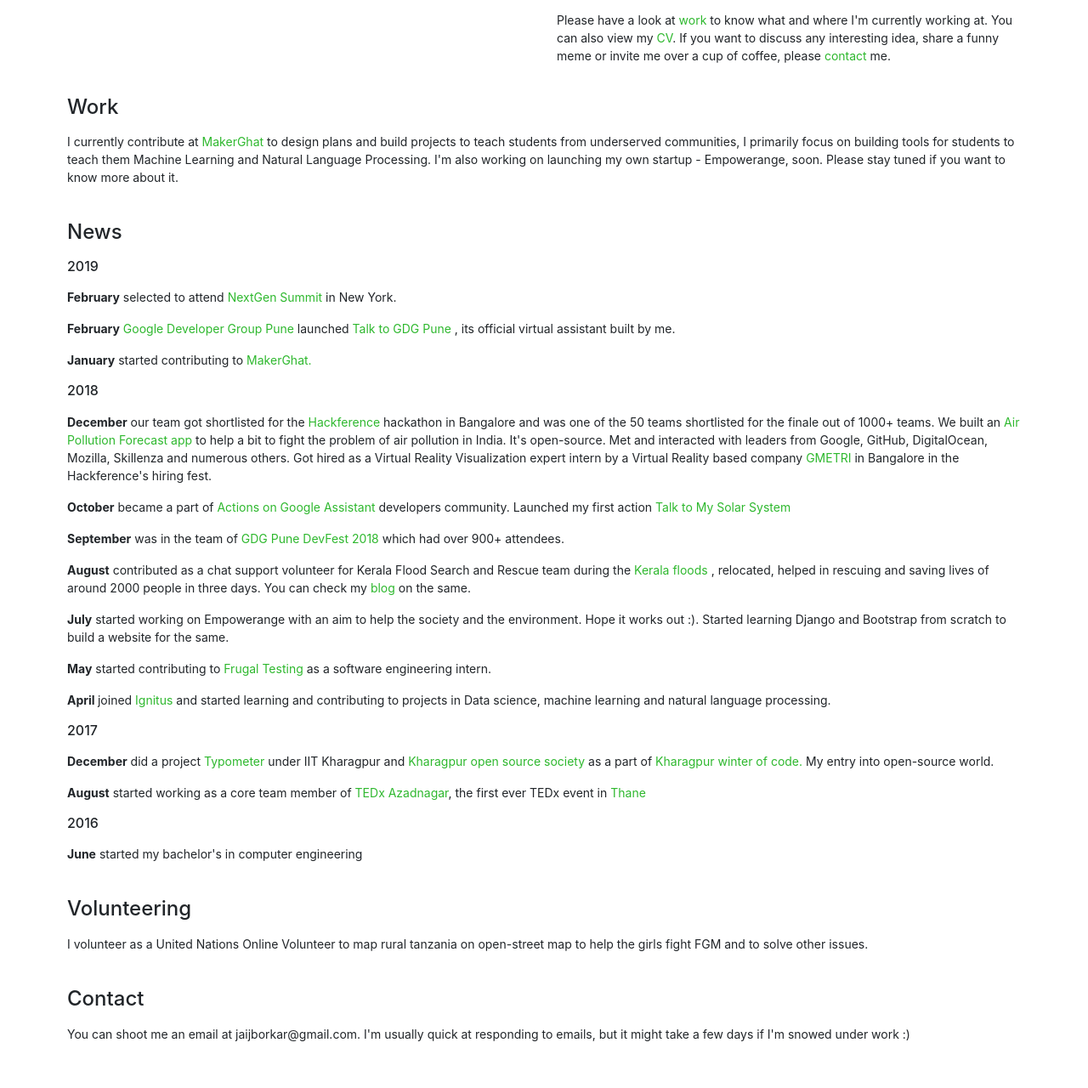
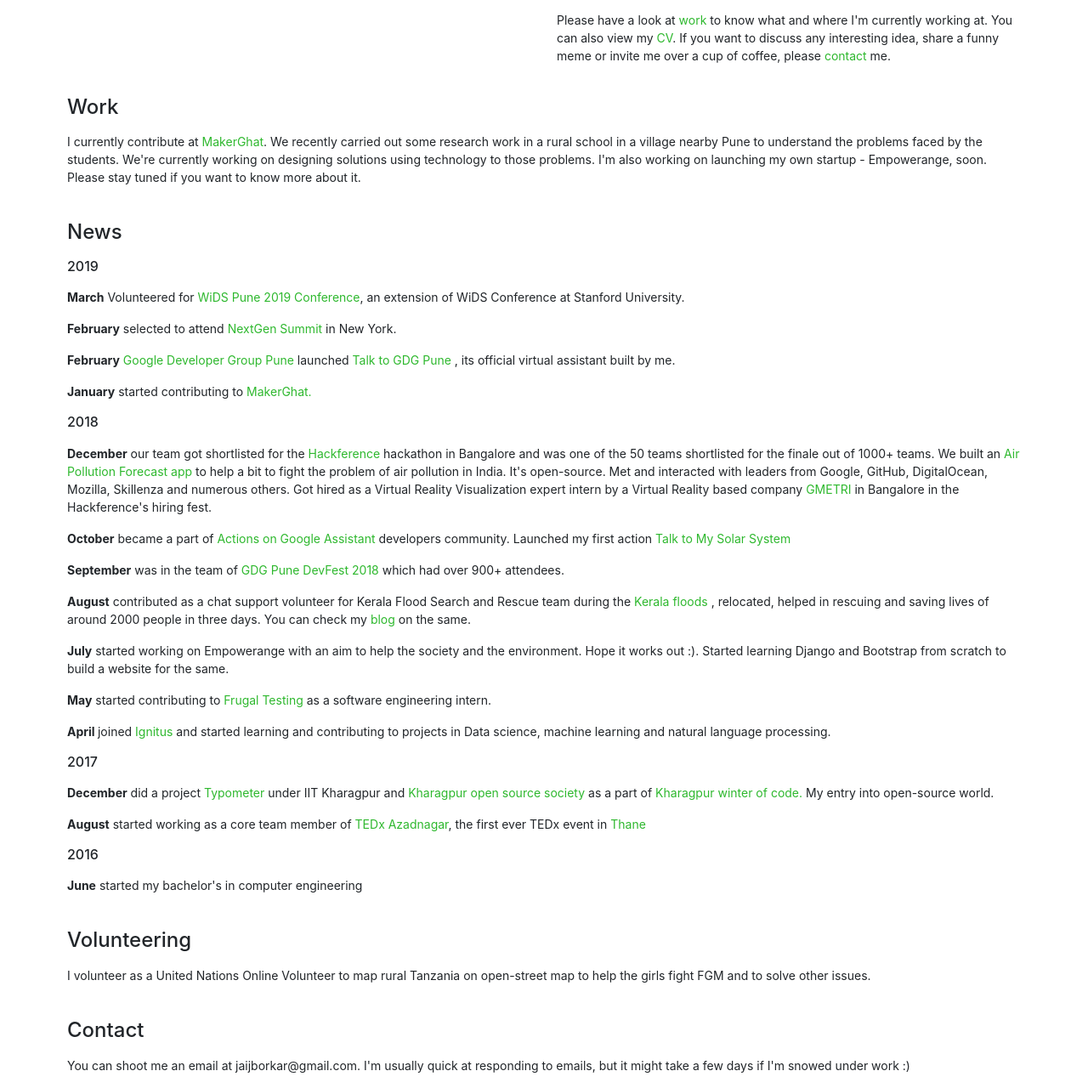
Before and after one commit to jaydeepborkar/jaydeepborkar.github.io, a plain HTML site: page index.html in a window 1280 px wide. Shown: the part 403-1683 px from the top of the page at 85% size. Before the commit the page ends 1646 px from the top, so only its background shows below. Drawn offline with nearby package versions, Linux system fonts and the light colour scheme.

Commit message:
major changes

```diff
--- a/index.html
+++ b/index.html
@@ -57,7 +57,7 @@
 				<a class="nav-item" href="#About">About</a>
 				<a class="nav-item" href="#work">Work</a>
 				<a class="nav-item" href="https://dev.to/jaydeepborkar" target="blank">Blog</a>
-				<a class="nav-item" href="https://docs.google.com/document/d/15OlRDZ7lxWopnhR8iNPRRSYA1BD4x1w5nhmh6qOYyY0/edit?usp=sharing">CV</a>
+				<a class="nav-item" href="assets/resume/resume.pdf" target="blank">CV</a>
 				<a class="nav-item" href="#news">News</a>
 				<a class="nav-item" href="#volunteering">Volunteering</a>
 				<a class="nav-item" href="#contact">Contact</a>
@@ -100,7 +100,7 @@
 
   <div class="work container" hspace="20" id="work">
         <h4>Work</h4>
-     <p><div class="a">I currently contribute at <a href="https://makerghat.org/" target="blank">MakerGhat</a> to design plans and build projects to teach students from underserved communities, I primarily focus on building tools for students to teach them Machine Learning and Natural Language Processing.
+     <p><div class="a">I currently contribute at <a href="https://makerghat.org/" target="blank">MakerGhat</a>. We recently carried out some research work in a rural school in a village nearby Pune to understand the problems faced by the students. We're currently working on designing solutions using technology to those problems.
 	    I'm also working on launching my own startup - Empowerange, soon. Please stay tuned if you want to know more about it.
  	 </div>
     </p>
@@ -115,6 +115,7 @@
         <h4>News</h4>
     <p><h6>2019</h6></p>
 	<div class="a">
+        <p><b>March</b><hspace="20px"> Volunteered for <a href="https://sites.google.com/view/widspune2019/about" target="blank">WiDS Pune 2019 Conference</a>, an extension of WiDS Conference at Stanford University.</p>
 	<p><b>February</b><hspace="20px"> selected to attend <a href="https://www.ngsummit.com/" target="blank">NextGen Summit</a> in New York.</p>
     <p><b>February</b><hspace="20px"> <a href="https://www.meetup.com/Pune-GDG/" target="blank">Google Developer Group Pune</a> launched <a href="https://assistant.google.com/services/a/uid/0000001b0d0835a8?hl=en" target="blank">Talk to GDG Pune</a> , its official virtual assistant built by me.</p>
 	<p><b>January</b><hspace="20px"> started contributing to <a href="https://makerghat.org/" target="blank">MakerGhat.</a></p>
@@ -147,7 +148,7 @@
 	  <div class="volunteering container" hspace="20" id="volunteering">
         <h4>Volunteering</h4>
      <p><div class="a">
-	 I volunteer as a United Nations Online Volunteer to map rural tanzania on open-street map to help the girls fight FGM and to solve other issues.
+	 I volunteer as a United Nations Online Volunteer to map rural Tanzania on open-street map to help the girls fight FGM and to solve other issues.
  	 </div>
     </p>
      </div>
```
